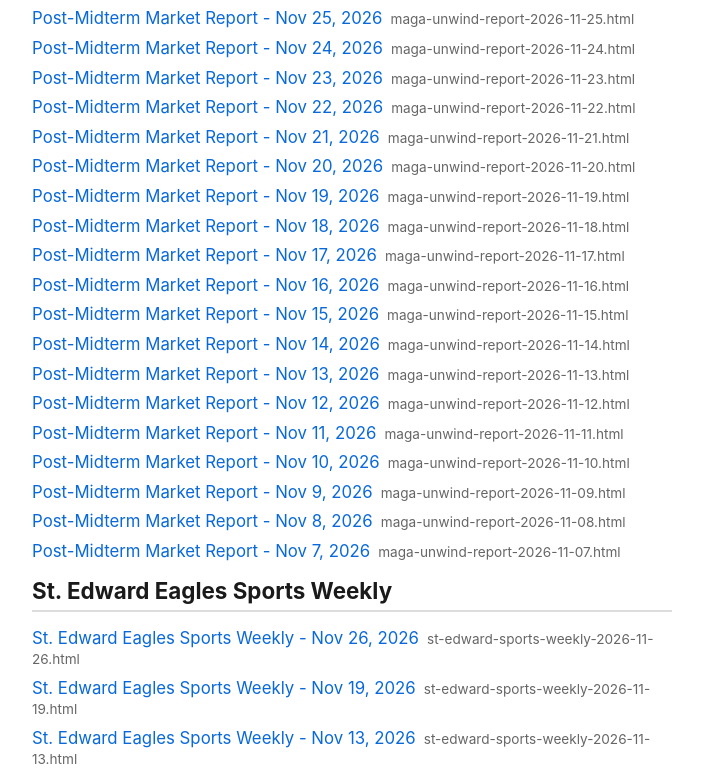
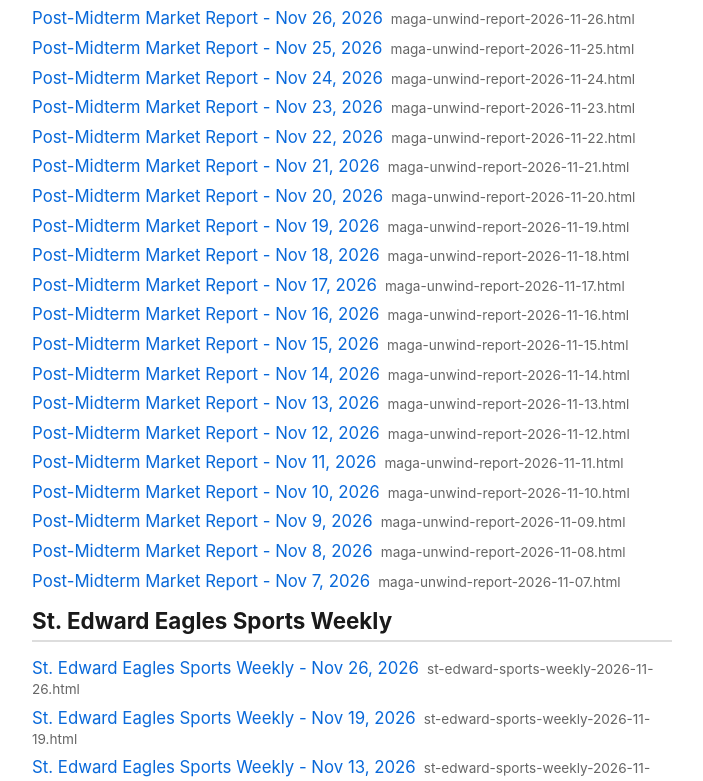
Before and after one commit to xxtbg/intel, a plain HTML site: page index.html in a window 1280 px wide. Shown: the part 75-856 px from the top of the page, without its empty margins (288-991 px from the left). Drawn offline with Linux system fonts and the light colour scheme.

Commit message:
Index: add Nov 26 post-midterm report

```diff
--- a/index.html
+++ b/index.html
@@ -17,6 +17,7 @@
 <body>
 <h1>Trading Reports</h1>
 <ul>
+  <li><a href="Trading/Reports/maga-unwind-report-2026-11-26.html">Post-Midterm Market Report - Nov 26, 2026</a><span class="meta">maga-unwind-report-2026-11-26.html</span></li>
   <li><a href="Trading/Reports/maga-unwind-report-2026-11-25.html">Post-Midterm Market Report - Nov 25, 2026</a><span class="meta">maga-unwind-report-2026-11-25.html</span></li>
   <li><a href="Trading/Reports/maga-unwind-report-2026-11-24.html">Post-Midterm Market Report - Nov 24, 2026</a><span class="meta">maga-unwind-report-2026-11-24.html</span></li>
   <li><a href="Trading/Reports/maga-unwind-report-2026-11-23.html">Post-Midterm Market Report - Nov 23, 2026</a><span class="meta">maga-unwind-report-2026-11-23.html</span></li>
```
